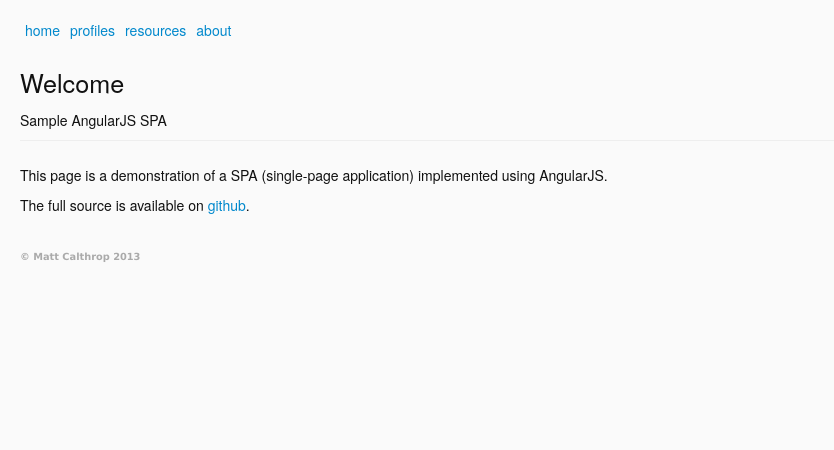
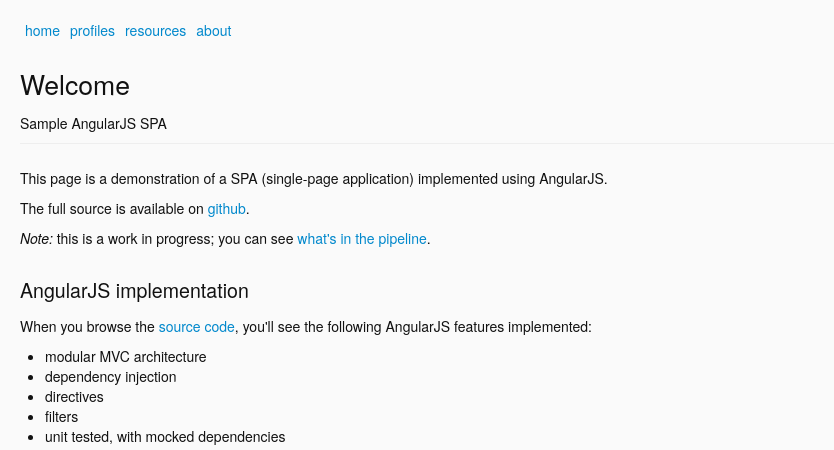
Before and after one commit to mcalthrop/profiles, a plain HTML site: page src/index.html at #/home in a window 1280 px wide. Shown: the top 450 px of the page, without its empty margins (0-834 px from the left). Drawn offline with Linux system fonts and the light colour scheme.

Commit message:
Updated home page text; tweaked <h*> styling.

```diff
--- a/src/css/main.less
+++ b/src/css/main.less
@@ -30,11 +30,12 @@
 }
 
 h1 {
-    font-size: 1.8em;
+    font-size: 1.9em;
 }
 
 h2 {
-    font-size: 1.5em;
+    font-size: 1.4em;
+    margin: 1.4em 0 0.6em 0;
 }
 
 li {
--- a/src/js/app/components/home/home-main-view.html
+++ b/src/js/app/components/home/home-main-view.html
@@ -4,4 +4,30 @@
     <p ng-repeat="para in homeModel.getParagraphs()" ng-bind-html-unsafe="para">{{para}}</p>
 </div>
 
+<h2>AngularJS implementation</h2>
+<div>
+    <p>When you browse the <a href="" target="_blank">source code</a>, you'll see the following AngularJS features
+        implemented:</p>
+    <ul>
+        <li>modular MVC architecture</li>
+        <li>dependency injection</li>
+        <li>directives</li>
+        <li>filters</li>
+        <li>unit tested, with mocked dependencies</li>
+        <li>2-way data binding</li>
+        <li>view is updated via changes to the model</li>
+    </ul>
+</div>
+
+<h2>Responsive Web Design</h2>
+<div>
+    <p>The <a target="#/profiles">profiles</a> page has been styled responsively, so that the one set of markup displays
+        differently according to viewing device:</p>
+    <ul>
+        <li>desktop</li>
+        <li>tablet</li>
+        <li>mobile</li>
+    </ul>
+</div>
+
 <!-- / home-main-view -->
--- a/src/svc/home/home-data.json
+++ b/src/svc/home/home-data.json
@@ -1,6 +1,7 @@
 {
     "paragraphs": [
         "This page is a demonstration of a SPA (single-page application) implemented using AngularJS.",
-        "The full source is available on <a href='https://github.com/mcalthrop/profiles/tree/imp/angular' target='_blank'>github</a>."
+        "The full source is available on <a href='https://github.com/mcalthrop/profiles/tree/imp/angular' target='_blank'>github</a>.",
+        "<em>Note:</em> this is a work in progress; you can see <a href=\"https://github.com/mcalthrop/profiles/tree/imp/angular#pipeline\" target=\"_blank\">what's in the pipeline</a>."
     ]
 }
```
Also changed, not shown: src/css/main.css.
